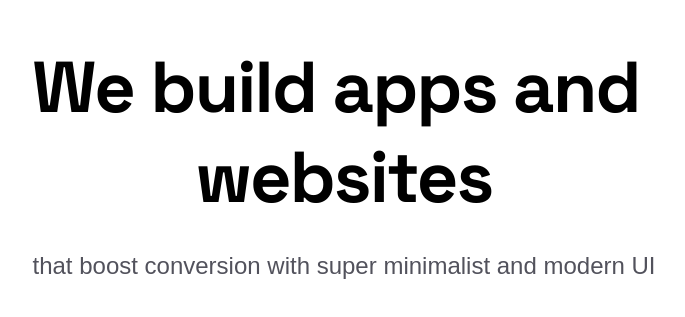
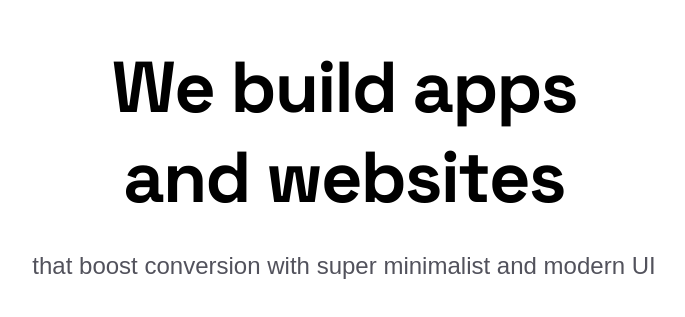
Before and after one commit to Gilabs-Studio/gilabs-company-profile, a Next.js app in the folder apps/frontend/: page / in a window 1280 px wide. Shown: the part 221-538 px from the top of the page, without its empty margins (296-981 px from the left). Built offline with nearby package versions, Linux system fonts and the light colour scheme.

Commit message:
feat(landing): add TextEffect component for animated text and update Hero component to utilize it

```diff
--- /dev/null
+++ b/apps/frontend/src/components/core/text-effect.tsx
@@ -0,0 +1,217 @@
+"use client";
+
+import { motion, type Variants } from "framer-motion";
+import { useEffect, useState, type ReactNode } from "react";
+
+interface TextEffectProps {
+  children: ReactNode;
+  per?: "char" | "word";
+  delay?: number;
+  className?: string;
+  variants?: {
+    container?: Variants;
+    item?: Variants;
+  };
+  preset?: "default" | "blur" | "fade" | "slide";
+}
+
+// Helper function to check if node is a br tag
+function isBrTag(node: unknown): boolean {
+  if (!node || typeof node !== "object") return false;
+  const nodeObj = node as { type?: string | { name?: string } };
+  return (
+    nodeObj.type === "br" ||
+    (typeof nodeObj.type === "object" && nodeObj.type?.name === "br")
+  );
+}
+
+// Helper function to extract text from ReactNode
+function extractText(node: ReactNode): string {
+  if (typeof node === "string" || typeof node === "number") {
+    return String(node);
+  }
+  if (Array.isArray(node)) {
+    return node.map(extractText).join("");
+  }
+  if (node && typeof node === "object" && "props" in node) {
+    // Handle <br /> tags by converting to newline
+    if (isBrTag(node)) {
+      return "\n";
+    }
+    if (node.props.children) {
+      return extractText(node.props.children);
+    }
+  }
+  return "";
+}
+
+const defaultVariants = {
+  container: {
+    hidden: {
+      opacity: 0,
+    },
+    visible: {
+      opacity: 1,
+      transition: {
+        staggerChildren: 0.05,
+      },
+    },
+  },
+  item: {
+    hidden: {
+      opacity: 0,
+      rotateX: 90,
+      y: 10,
+    },
+    visible: {
+      opacity: 1,
+      rotateX: 0,
+      y: 0,
+      transition: {
+        duration: 0.2,
+      },
+    },
+  },
+};
+
+const presetVariants: Record<string, { container?: Variants; item?: Variants }> = {
+  blur: {
+    container: {
+      hidden: { opacity: 0 },
+      visible: {
+        opacity: 1,
+        transition: {
+          staggerChildren: 0.05,
+        },
+      },
+    },
+    item: {
+      hidden: {
+        opacity: 0,
+        filter: "blur(10px)",
+      },
+      visible: {
+        opacity: 1,
+        filter: "blur(0px)",
+        transition: {
+          duration: 0.3,
+        },
+      },
+    },
+  },
+  fade: {
+    container: {
+      hidden: { opacity: 0 },
+      visible: {
+        opacity: 1,
+        transition: {
+          staggerChildren: 0.05,
+        },
+      },
+    },
+    item: {
+      hidden: {
+        opacity: 0,
+      },
+      visible: {
+        opacity: 1,
+        transition: {
+          duration: 0.2,
+        },
+      },
+    },
+  },
+  slide: {
+    container: {
+      hidden: { opacity: 0 },
+      visible: {
+        opacity: 1,
+        transition: {
+          staggerChildren: 0.05,
+        },
+      },
+    },
+    item: {
+      hidden: {
+        opacity: 0,
+        y: 20,
+      },
+      visible: {
+        opacity: 1,
+        y: 0,
+        transition: {
+          duration: 0.2,
+        },
+      },
+    },
+  },
+};
+
+export function TextEffect({
+  children,
+  per = "char",
+  delay = 0,
+  className = "",
+  variants,
+  preset,
+}: Readonly<TextEffectProps>) {
+  const [isVisible, setIsVisible] = useState(false);
+
+  useEffect(() => {
+    const timer = setTimeout(() => {
+      setIsVisible(true);
+    }, delay);
+    return () => clearTimeout(timer);
+  }, [delay]);
+
+  let finalVariants = defaultVariants;
+
+  if (preset && presetVariants[preset]) {
+    finalVariants = presetVariants[preset] as typeof defaultVariants;
+  }
+
+  if (variants) {
+    finalVariants = {
+      container: { ...finalVariants.container, ...variants.container },
+      item: { ...finalVariants.item, ...variants.item },
+    };
+  }
+
+  // Convert ReactNode to string and split by lines first
+  const textContent = extractText(children);
+  const lines = textContent.split("\n");
+
+  return (
+    <>
+      {lines.map((line, lineIndex) => {
+        const splitText = per === "char" ? line.split("") : line.split(" ");
+        const isLastLine = lineIndex === lines.length - 1;
+
+        return (
+          <motion.span
+            key={`line-${lineIndex}-${line.substring(0, 10)}`}
+            className={`block ${className}`}
+            initial="hidden"
+            animate={isVisible ? "visible" : "hidden"}
+            variants={finalVariants.container}
+          >
+            {splitText.map((char, charIndex) => (
+              <motion.span
+                key={`char-${lineIndex}-${charIndex}-${char}`}
+                className="inline-block"
+                style={{
+                  transformStyle: "preserve-3d",
+                  transformOrigin: "center bottom",
+                }}
+                variants={finalVariants.item}
+              >
+                {char === " " ? "\u00A0" : char}
+              </motion.span>
+            ))}
+            {!isLastLine && <br />}
+          </motion.span>
+        );
+      })}
+    </>
+  );
+}
--- a/apps/frontend/src/features/landing/components/Hero.tsx
+++ b/apps/frontend/src/features/landing/components/Hero.tsx
@@ -1,27 +1,87 @@
 "use client";
 
-import { HeroText } from "./HeroText";
+import { TextEffect } from "@/components/core/text-effect";
 import type { HeroProps } from "../types";
 
-export function Hero({ className = "" }: HeroProps) {
+export function Hero({ className = "" }: Readonly<HeroProps>) {
   return (
     <section
       className={`flex min-h-screen items-center justify-center px-4 sm:px-6 lg:px-8 ${className}`}
     >
       <div className="mx-auto w-full max-w-4xl text-center">
         <h1 className="mb-6 text-4xl font-bold leading-tight tracking-tight text-black dark:text-white sm:text-5xl md:text-6xl lg:text-7xl [font-family:var(--font-space-grotesk)]">
-          <HeroText
-            text="We build apps and websites"
-            delay={0.2}
-            staggerDelay={0.08}
-          />
+          <TextEffect
+            per="char"
+            delay={0.5}
+            variants={{
+              container: {
+                hidden: {
+                  opacity: 0,
+                },
+                visible: {
+                  opacity: 1,
+                  transition: {
+                    staggerChildren: 0.05,
+                  },
+                },
+              },
+              item: {
+                hidden: {
+                  opacity: 0,
+                  rotateX: 90,
+                  y: 10,
+                },
+                visible: {
+                  opacity: 1,
+                  rotateX: 0,
+                  y: 0,
+                  transition: {
+                    duration: 0.2,
+                  },
+                },
+              },
+            }}
+          >
+            We build apps
+            <br />
+            and websites
+          </TextEffect>
         </h1>
         <p className="mx-auto mb-8 max-w-2xl text-lg leading-relaxed text-zinc-600 dark:text-zinc-400 sm:text-xl md:text-2xl">
-          <HeroText
-            text="that boost conversion with super minimalist and modern UI"
-            delay={0.8}
-            staggerDelay={0.06}
-          />
+          <TextEffect
+            per="char"
+            delay={1.5}
+            variants={{
+              container: {
+                hidden: {
+                  opacity: 0,
+                },
+                visible: {
+                  opacity: 1,
+                  transition: {
+                    staggerChildren: 0.05,
+                  },
+                },
+              },
+              item: {
+                hidden: {
+                  opacity: 0,
+                  rotateX: 90,
+                  y: 10,
+                },
+                visible: {
+                  opacity: 1,
+                  rotateX: 0,
+                  y: 0,
+                  transition: {
+                    duration: 0.2,
+                  },
+                },
+              },
+            }}
+          >
+            that boost conversion with super minimalist and modern UI
+          </TextEffect>
         </p>
       </div>
     </section>
```
Also changed, not shown: apps/frontend/package.json (+7 -6 lines), 1 other file (tests, documents, lock files or other folders).
